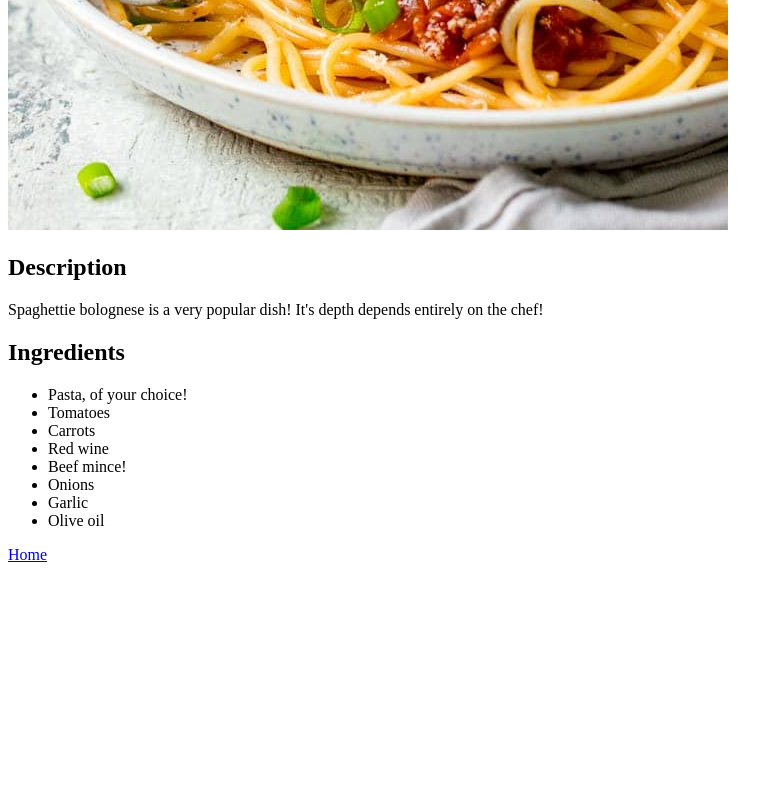
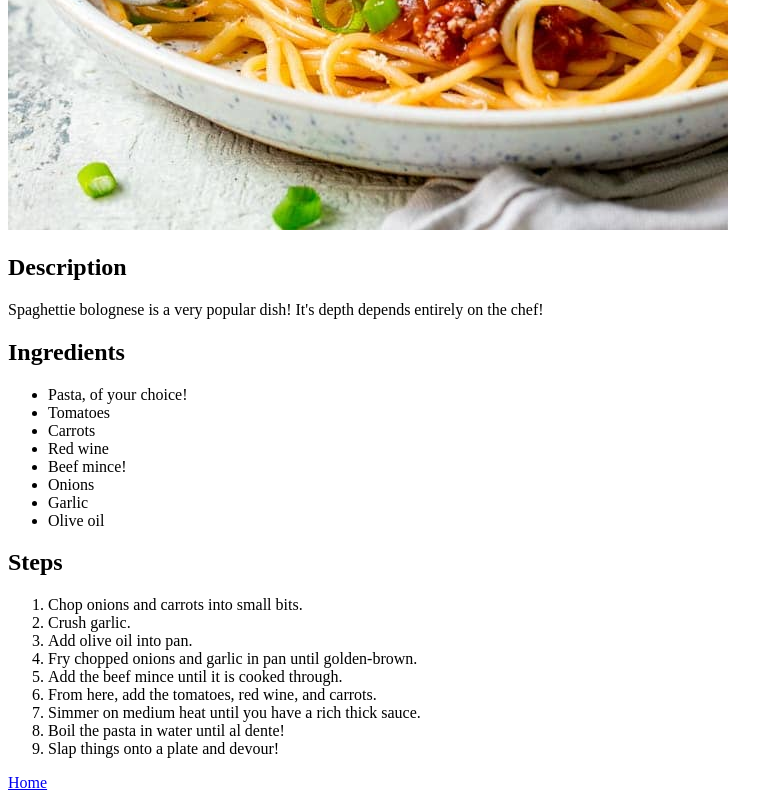
Before and after one commit to roccostager/odin-recipes, a plain HTML site: page recipes/spaghetti-bolognese.html in a window 1280 px wide. Shown: the part 570-1370 px from the top of the page, without its empty margins (0-783 px from the left). Before the commit the page ends 1142 px from the top, so only its background shows below. Drawn offline with Linux system fonts and the light colour scheme.

Commit message:
Added instructions sections below all recipe pages
Now, web viewers can see details instructions according
to specifications on TOP

```diff
--- a/recipes/spaghetti-bolognese.html
+++ b/recipes/spaghetti-bolognese.html
@@ -24,6 +24,19 @@
         <li>Olive oil</li>
     </ul>
 
+    <h2>Steps</h2>
+    <ol>
+        <li>Chop onions and carrots into small bits.</li>
+        <li>Crush garlic.</li>
+        <li>Add olive oil into pan.</li>
+        <li>Fry chopped onions and garlic in pan until golden-brown.</li>
+        <li>Add the beef mince until it is cooked through.</li>
+        <li>From here, add the tomatoes, red wine, and carrots.</li>
+        <li>Simmer on medium heat until you have a rich thick sauce.</li>
+        <li>Boil the pasta in water until al dente!</li>
+        <li>Slap things onto a plate and devour!</li>
+    </ol>
+
     <a href="../index.html">Home</a>
 </body>
 </html>
```
Also changed, not shown: recipes/beef-burger.html (+7 -0 lines), recipes/tomato-egg-drop-soup.html (+11 -0 lines).
